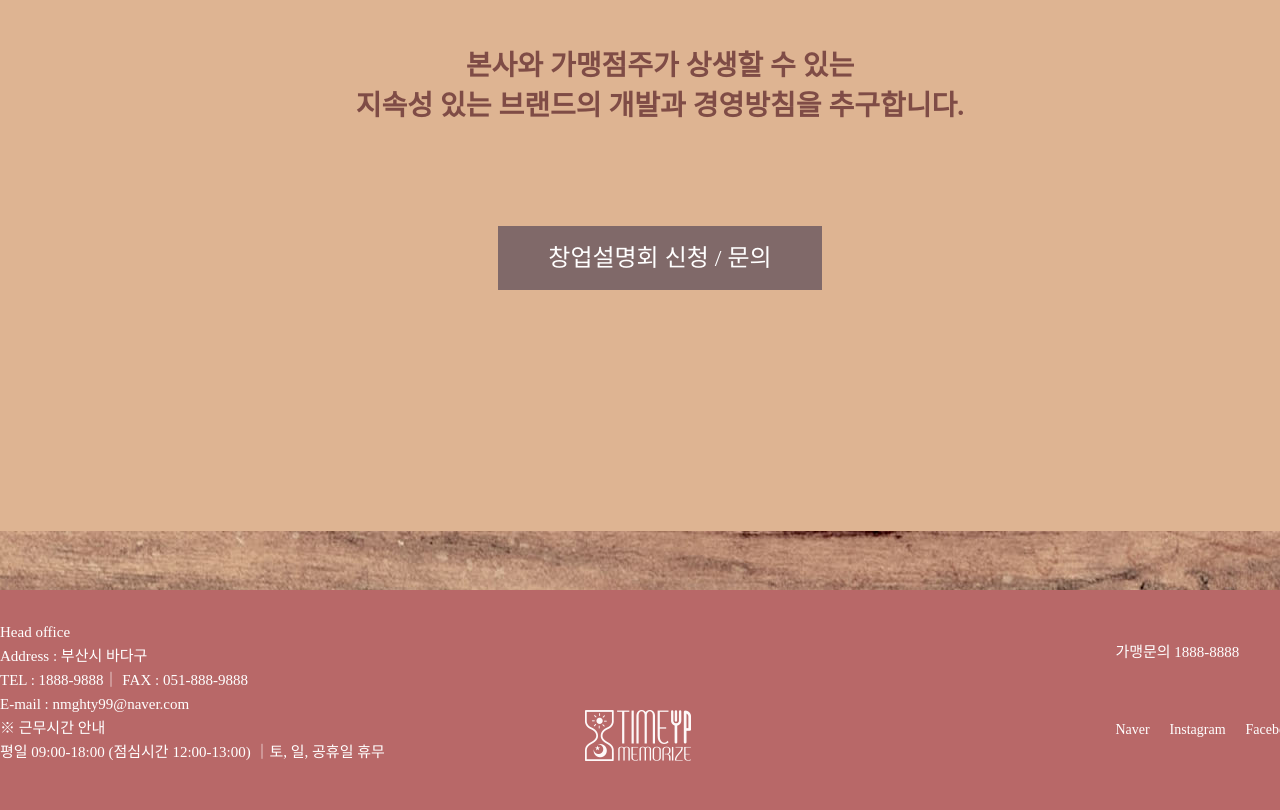
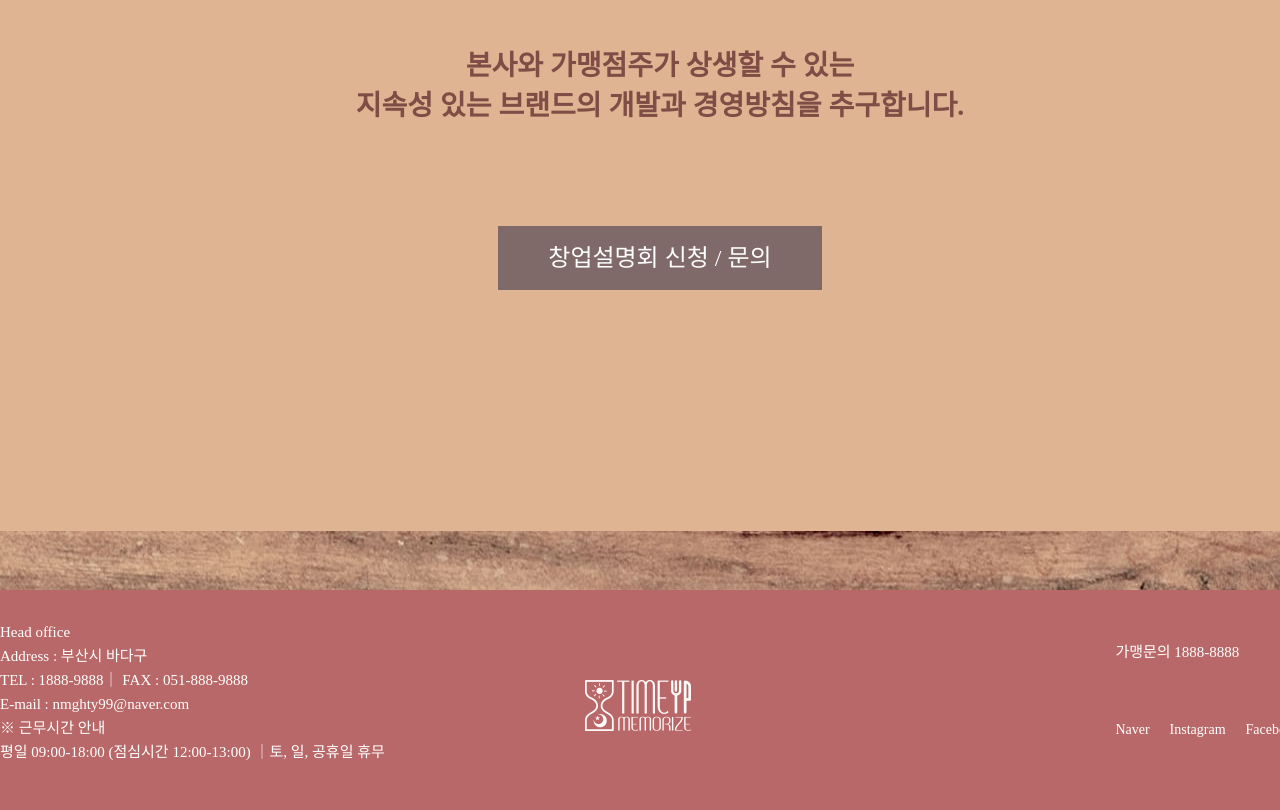
Before and after one commit to seochaehee9177/timememorize_sub4, a plain HTML site: page index.html in a window 1280 px wide. Shown: the part 3223-4033 px from the top of the page. Drawn offline with Linux system fonts and the light colour scheme.

Commit message:
Add files via upload

```diff
--- a/style.css
+++ b/style.css
@@ -174,7 +174,7 @@ h3{padding-bottom: 40px;}
 
 
 .f_ul{color: #fff; padding-top: 30px; float: left; font-size: 15px;}
-.foote_inner .img{float: left; padding: 80px 0 0 200px;}
+.foote_inner .img{float: left; padding: 50px 0 0 200px;}
 .right{float: right;}
 .right p{color: #fff; padding-top: 50px;font-size: 15px;}
 
```
